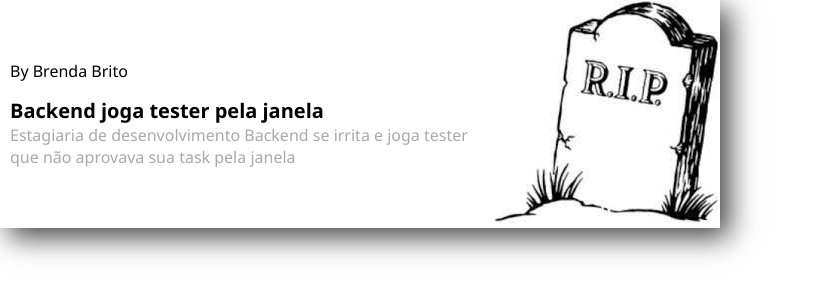
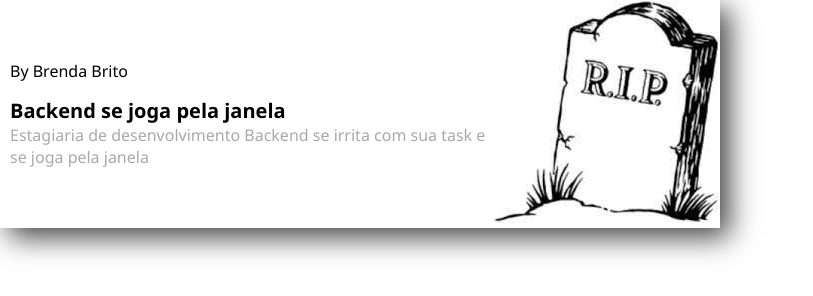
Before and after one commit to bibi-eight/Feed_Componentes, a plain HTML site: page index.html in a window 1280 px wide. Shown: the whole page, without its empty margins (0-813 px from the left). Drawn offline with Linux system fonts and the light colour scheme.

Commit message:
ajuste texto

```diff
--- a/index.html
+++ b/index.html
@@ -12,8 +12,8 @@
         <div class="card">
             <div class="card_left">
                 <span>By Brenda Brito</span>
-                <a href ="#">Backend joga tester pela janela</a>
-                <p>Estagiaria de desenvolvimento Backend se irrita e joga tester que não aprovava sua task pela janela</p>
+                <a href ="#">Backend se joga pela janela</a>
+                <p>Estagiaria de desenvolvimento Backend se irrita com sua task e se joga pela janela</p>
             </div>
             <div class="card_right">
                 <img src = "Assets/rip.jpeg" alt = "rip">
```
